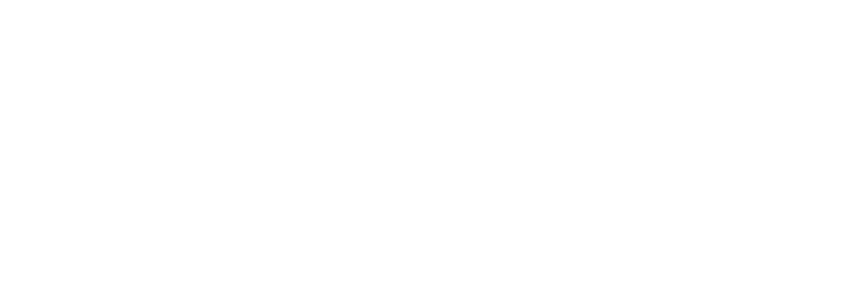
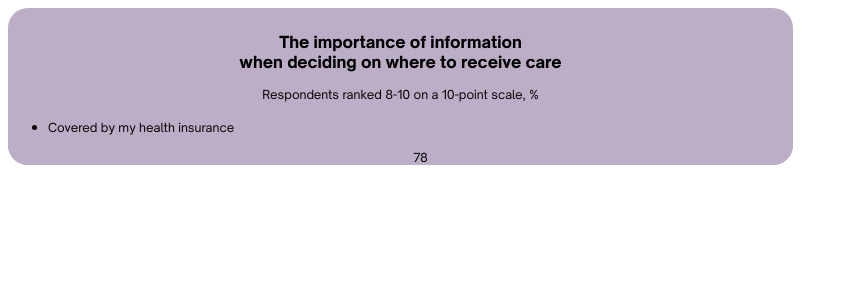
Before and after one commit to teamsindano/sindano, a React (Create React App) app: page / in a window 1280 px wide. Shown: the top 300 px of the page, without its empty margins (0-848 px from the left). Built offline with nearby package versions, Linux system fonts and the light colour scheme.

Commit message:
Add: starting jsx for chart

```diff
--- a/src/Components/App.js
+++ b/src/Components/App.js
@@ -1,8 +1,11 @@
 import './App.css';
+import Chart from './Chart';
 
 function App() {
   return (
-    <div className='page'></div>
+    <div className='page'>
+      <Chart />
+    </div>
   );
 }
 
--- /dev/null
+++ b/src/Components/Chart.js
@@ -0,0 +1,91 @@
+import styled from "styled-components";
+
+/**
+ * The Chart Component
+ * @author [Sam](https://github.com/Samm96)
+ *
+ * Location with the group of Unfold components reside
+ */
+
+/** background color is placeholder for now */
+
+const widths = {
+    78: "369px",
+    74: "351px",
+    70: "332px",
+    69: "327px",
+    68: "323px",
+    67: "317px",
+    66: "313px",
+    64: "304px",
+    62: "293px",
+};
+
+const Container = styled.div.attrs(() => ({ tabIndex: 0 }))`
+  max-width: 785px;
+  width: 100%;
+  background-color: #bcaec6;
+  border-radius: 20px;
+
+  &.chart__heading {
+    width: fit-content;
+    margin: 0 auto 0;
+    padding: 24px 0 0;
+  }
+`;
+
+const Text = styled.p.attrs(() => ({ tabIndex: 0 }))`
+  font-family: "Open Sauce Sans", sans-serif;
+  margin: 16px 0 0;
+  font-size: 12px;
+  line-height: 14px;
+  font-weight: 400;
+
+  text-align: center;
+
+  &.chart__text-heading {
+    font-size: 16px;
+    line-height: 20px;
+    font-weight: 700;
+
+    margin: 0;
+    padding: 0;
+  }
+
+  &.chart__fact {
+    text-align: left;
+  }
+`;
+
+
+const Bar = styled.span`
+  background-color: #283592;
+  border-radius: 2px;
+  height: 12px;
+`;
+
+const Chart = () => {
+
+  return (
+    <Container>
+      <Container className="chart__heading">
+        <Text className="chart__text-heading">The importance of information</Text>
+        <Text className="chart__text-heading">when deciding on where to receive care</Text>
+      </Container>
+      <Text>
+        Respondents ranked 8-10 on a 10-point scale, %
+      </Text>
+      <Container className="chart__statistics">
+        <ul>
+            <li>
+                <Text className="chart__fact">Covered by my health insurance</Text>
+                <Bar />
+                <Text>78</Text>
+            </li>
+        </ul>
+      </Container>
+    </Container>
+  );
+};
+
+export default Chart;
```
